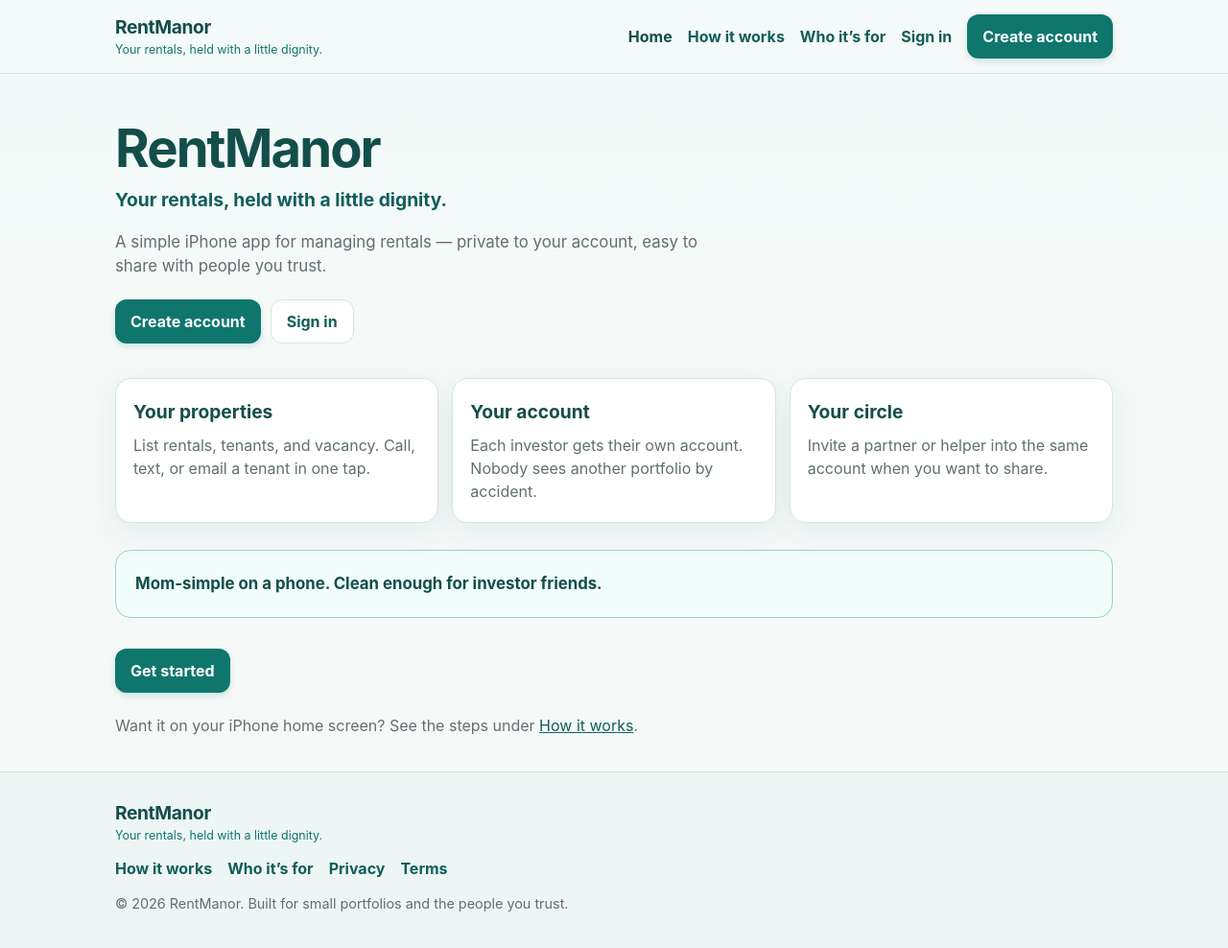
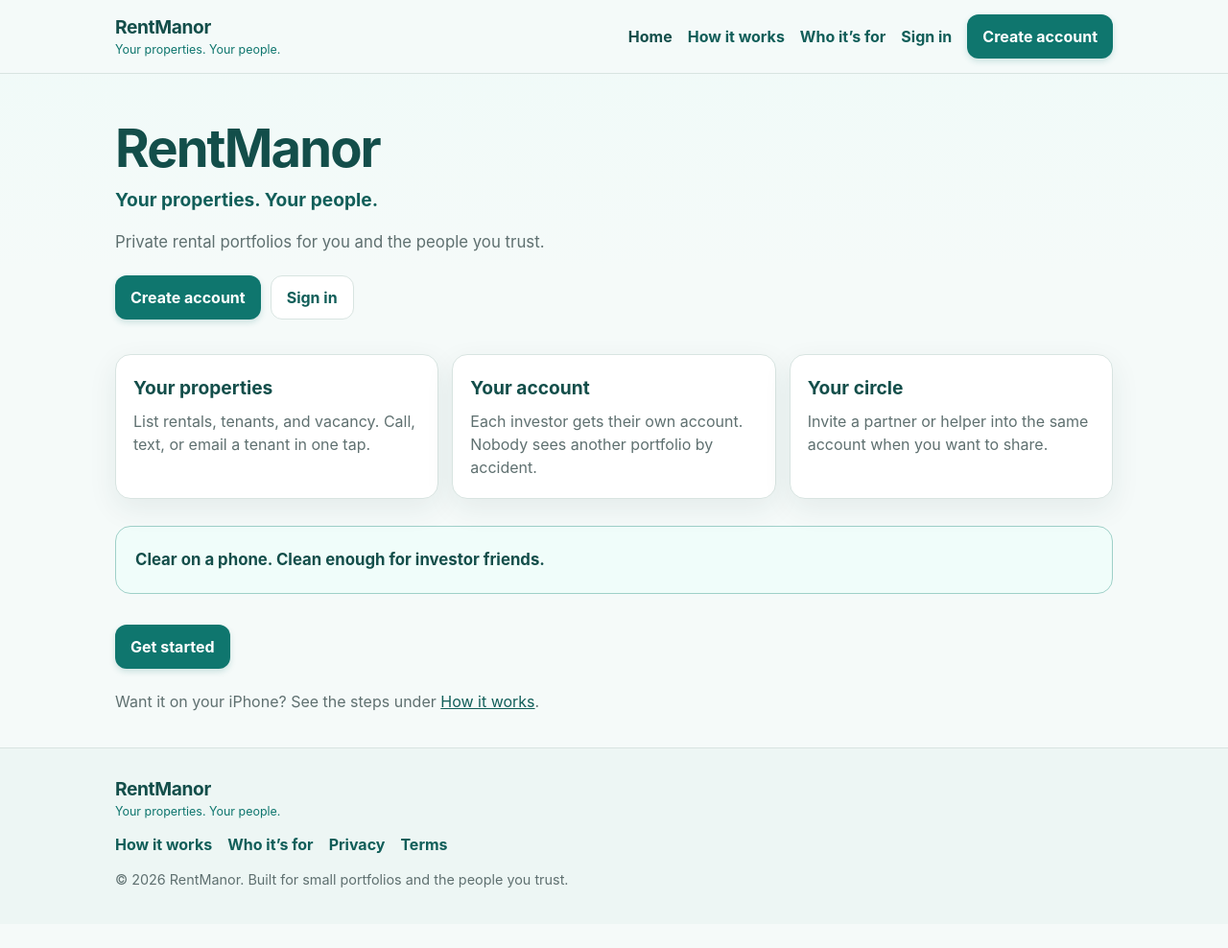
Before and after one commit to NomadicalNomad/rental-home, a plain HTML site: page site/index.html in a window 1280 px wide. Shown: the whole page at 96% size. After the commit the page ends 963 px from the top, so only its background shows below. Drawn offline with Linux system fonts and the light colour scheme.

Commit message:
site: tagline rev c + Netlify /site passthrough for host rewrites

```diff
--- a/site/index.html
+++ b/site/index.html
@@ -4,8 +4,8 @@
   <meta charset="utf-8">
   <meta name="viewport" content="width=device-width, initial-scale=1">
   <meta name="theme-color" content="#0f766e">
-  <meta name="description" content="Your rentals, held with a little dignity.">
-  <title>RentManor · Your rentals, held with a little dignity.</title>
+  <meta name="description" content="Your properties. Your people.">
+  <title>RentManor · Your properties. Your people.</title>
   <link rel="icon" href="images/icon-192.png" type="image/png">
   <link rel="apple-touch-icon" href="images/icon-192.png">
   <link rel="stylesheet" href="styles.css">
@@ -15,7 +15,7 @@
     <div class="wrap">
       <a class="brand" href="index.html">
         <strong>RentManor</strong>
-        <span>Your rentals, held with a little dignity.</span>
+        <span>Your properties. Your people.</span>
       </a>
       <nav class="nav" aria-label="Primary">
         <a href="index.html" aria-current="page">Home</a>
@@ -31,8 +31,8 @@
     <section class="hero">
       <div class="wrap">
         <h1>RentManor</h1>
-        <p class="subhead">Your rentals, held with a little dignity.</p>
-        <p class="lead">A simple iPhone app for managing rentals — private to your account, easy to share with people you trust.</p>
+        <p class="subhead">Your properties. Your people.</p>
+        <p class="lead">Private rental portfolios for you and the people you trust.</p>
         <div class="cta-row">
           <a class="button primary" data-app-cta href="https://app.rentmanor.com/">Create account</a>
           <a class="button secondary" data-app-cta href="https://app.rentmanor.com/">Sign in</a>
@@ -55,11 +55,11 @@
           <p>Invite a partner or helper into the same account when you want to share.</p>
         </article>
       </div>
-      <p class="band">Mom-simple on a phone. Clean enough for investor friends.</p>
+      <p class="band">Clear on a phone. Clean enough for investor friends.</p>
       <div class="cta-row">
         <a class="button primary" data-app-cta href="https://app.rentmanor.com/">Get started</a>
       </div>
-      <p class="a2hs-nudge">Want it on your iPhone home screen? See the steps under <a href="features.html#add-to-home-screen">How it works</a>.</p>
+      <p class="a2hs-nudge">Want it on your iPhone? See the steps under <a href="features.html#add-to-home-screen">How it works</a>.</p>
     </section>
   </main>
 
@@ -67,7 +67,7 @@
     <div class="wrap">
       <div class="brand">
         <strong>RentManor</strong>
-        <span>Your rentals, held with a little dignity.</span>
+        <span>Your properties. Your people.</span>
       </div>
       <ul class="footer-links">
         <li><a href="features.html">How it works</a></li>
```
Also changed, not shown: app/index.html (+4 -4 lines), site/features.html (+2 -2 lines), site/for-whom.html (+2 -2 lines), site/privacy.html (+2 -2 lines), site/terms.html (+2 -2 lines), README.md, app/manifest.json, netlify.toml, 1 other file.
